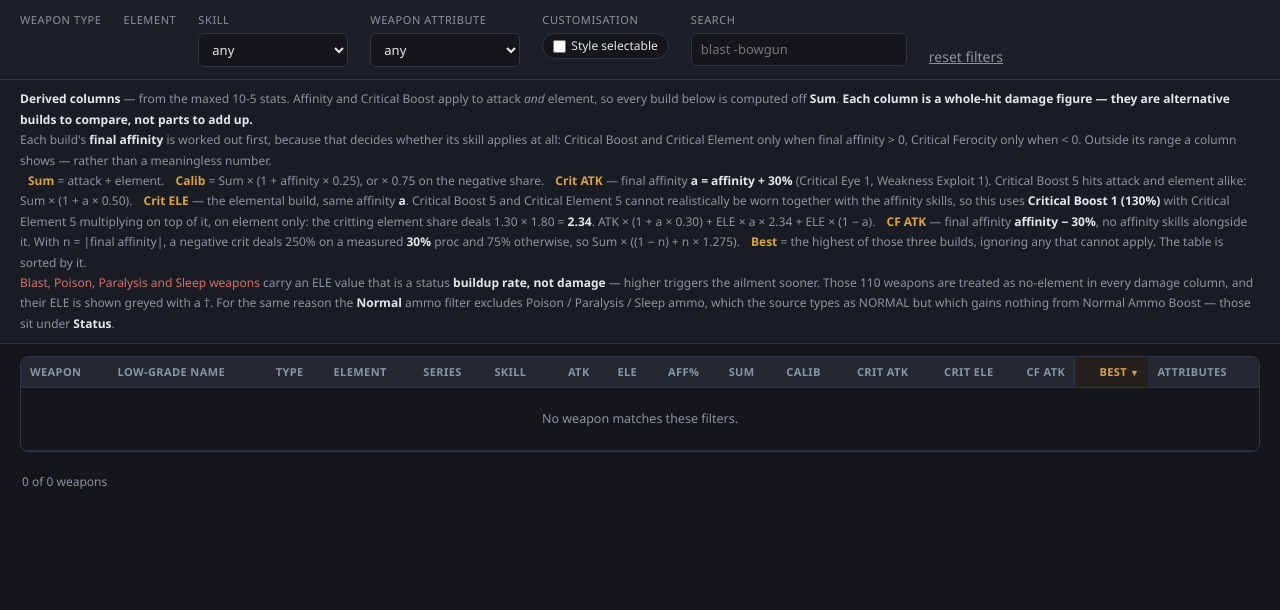
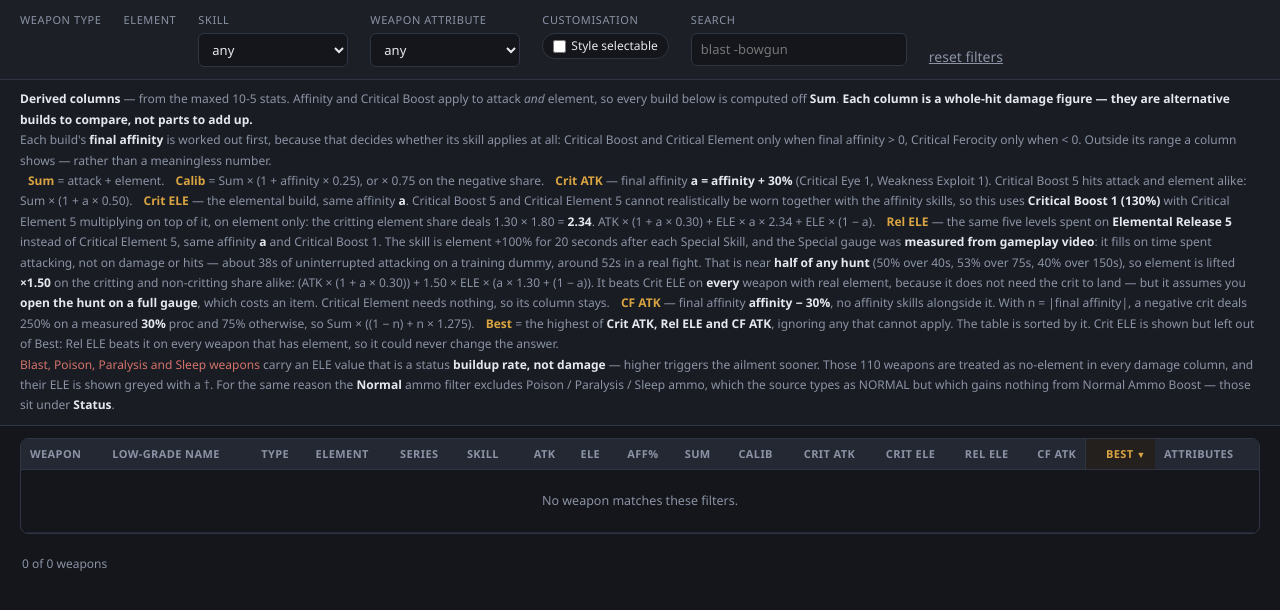
Before and after one commit to allenpluto/mhnow-db, a PHP site: page /weapons.php in a window 1280 px wide. Shown: the part 71-681 px from the top of the page. Run offline with PHP 8.4, Linux system fonts and the light colour scheme; data that the repository does not hold is empty.

Commit message:
Add a Rel ELE column, and drop Crit ELE out of Best
The weapon picker offered no element build for a weapon whose affinity stays
low: Critical Element only pays on a crit, so its column collapses towards
plain Sum exactly where element weapons most need help. Elemental Release pays
on every hit instead.

Rel ELE spends the same five levels on Elemental Release 5 rather than
Critical Element 5, keeping Critical Eye 1, Weakness Exploit 1 and Critical
Boost 1 beside it, so the two columns put one question: which of those two
skills is the better use of the same slots?

The answer is Elemental Release, on all 731 weapons where both columns apply,
checked against the rendered table rather than asserted. That is why Crit ELE
now sits outside the Best calculation - it could never change the answer, and
leaving it in implied otherwise. The column itself stays, because the two
builds are not equally free: Elemental Release's uptime assumes you open the
hunt on a full Special gauge, which costs an item in game, where Critical
Element asks for nothing.

The 1.50x element multiplier is not a guess. The Special gauge was timed off
gameplay video and fills on time spent attacking rather than on damage or
hits - about 38 seconds of uninterrupted attacking on a training dummy, around
52 in a real fight - and the skill runs 20 seconds a Special, which lands near
half of any hunt whatever its length.

Co-Authored-By: Claude Opus 5 <noreply@anthropic.com>

```diff
--- a/picker/weapons.js
+++ b/picker/weapons.js
@@ -28,6 +28,30 @@
   // together, so that column carries Critical Boost 1 (130%) instead of 5.
   var CRIT_BOOST_LOW = 0.30;  // Critical Boost 1 -> crit damage 130%
   var CRIT_ELEMENT = 1.80;    // Critical Element 5 -> element x1.8, on top of Critical Boost
+
+  // The Rel ELE column spends the same five levels on Elemental Release 5
+  // rather than Critical Element 5, keeping Critical Eye 1, Weakness Exploit 1
+  // and Critical Boost 1 alongside. So the two columns put one question:
+  // which of those two skills is the better use of the same slots?
+  //
+  // Elemental Release 5 is element +100% for 20 seconds after each Special
+  // Skill. The Special gauge was MEASURED off gameplay video, and it fills on
+  // time spent attacking rather than on damage or hits: about 38 seconds of
+  // uninterrupted attacking on a training dummy, around 52 in a real fight.
+  // At 20 seconds a Special that works out near half of any hunt - 50% over
+  // 40 seconds, 53% over 75, 40% over 150 - so the element multiplier is
+  // 1 + 1.00 x 0.50.
+  //
+  // THAT ASSUMES YOU OPEN THE HUNT ON A FULL GAUGE, which in game costs an
+  // item. Critical Element needs nothing, which is why its column stays even
+  // though it now loses on every element weapon in the data.
+  var ELEM_RELEASE = 1.00;      // Elemental Release 5 -> element +100% while up
+  var ELEM_RELEASE_UP = 0.50;   // measured; see above
+
+  // Critical Element is kept as a column but left OUT of Best. It is beaten by
+  // Elemental Release on all 420 weapons carrying real element, so including
+  // it could never change the answer, and leaving it in suggested otherwise.
+  var BEST_COLUMNS = ['critAtk', 'relEle', 'cfAtk'];
   var BASE_CRIT = 1.25;     // an ordinary crit is 125%
   var NEG_CRIT = 0.25;      // an ordinary negative crit is 75%, i.e. -25%
   var CF_AFFINITY = 30;     // Critical Ferocity 5 subtracts 30 affinity
@@ -70,7 +94,7 @@
 
     // --- builds carrying Critical Eye 1 + Weakness Exploit 1 --------------
     var c = clamp(w.aff + CRIT_AFFINITY) / 100;   // final affinity
-    var critAtk = null, critEle = null;
+    var critAtk = null, critEle = null, relEle = null;
     if (c >= 0) {
       // Critical Boost 5: the critting share of the whole hit deals 150%.
       critAtk = sum * (1 + c * CRIT_BOOST);
@@ -81,6 +105,14 @@
       critEle = w.atk * (1 + c * CRIT_BOOST_LOW)
               + ele * c * (1 + CRIT_BOOST_LOW) * CRIT_ELEMENT
               + ele * (1 - c);
+      // Same build with Elemental Release 5 in place of Critical Element 5.
+      // It lifts the weapon's element value itself, so it applies to the
+      // critting and non-critting shares alike — which is the whole reason it
+      // wins: it does not need the crit to happen.
+      var lifted = ele * (1 + ELEM_RELEASE * ELEM_RELEASE_UP);
+      relEle = w.atk * (1 + c * CRIT_BOOST_LOW)
+             + lifted * c * (1 + CRIT_BOOST_LOW)
+             + lifted * (1 - c);
     }
 
     // --- Critical Ferocity build ------------------------------------------
@@ -99,12 +131,15 @@
     // Best of the three builds. A build that cannot apply is null and simply
     // does not compete; at least one is always available, since the crit
     // columns only blank below -30 affinity and CF only above +30.
+    var all = { critAtk: critAtk, critEle: critEle, relEle: relEle, cfAtk: cfAtk };
     var best = null;
-    [critAtk, critEle, cfAtk].forEach(function (v) {
+    BEST_COLUMNS.forEach(function (k) {
+      var v = all[k];
       if (v !== null && (best === null || v > best)) best = v;
     });
 
-    return { sum: sum, calib: calib, critAtk: critAtk, critEle: critEle, cfAtk: cfAtk, best: best };
+    return { sum: sum, calib: calib, critAtk: critAtk, critEle: critEle,
+      relEle: relEle, cfAtk: cfAtk, best: best };
   }
 
   DATA.weapons.forEach(function (w) {
@@ -133,6 +168,7 @@
     { k: 'calib', h: 'Calib', num: true, calc: true, dp: 0 },
     { k: 'critAtk', h: 'Crit ATK', num: true, calc: true, dp: 0 },
     { k: 'critEle', h: 'Crit ELE', num: true, calc: true, dp: 0 },
+    { k: 'relEle', h: 'Rel ELE', num: true, calc: true, dp: 0 },
     { k: 'cfAtk', h: 'CF ATK', num: true, calc: true, dp: 0 },
     { k: 'best', h: 'Best', num: true, dp: 0, cls: 'bestcol' },
     { k: 'attrText', h: 'Attributes', cls: 'attr' },
--- a/picker/weapons.php
+++ b/picker/weapons.php
@@ -429,11 +429,23 @@ function asset($f) {
   <b>Critical Boost 1 (130%)</b> with Critical Element 5 multiplying on top of it, on element only:
   the critting element share deals 1.30 &times; 1.80 = <b>2.34</b>.
   ATK &times; (1 + a &times; 0.30) + ELE &times; a &times; 2.34 + ELE &times; (1 &minus; a).
+  <span class="a">Rel ELE</span> &mdash; the same five levels spent on <b>Elemental Release 5</b>
+  instead of Critical Element 5, same affinity <b>a</b> and Critical Boost 1.
+  The skill is element +100% for 20 seconds after each Special Skill, and the Special gauge was
+  <b>measured from gameplay video</b>: it fills on time spent attacking, not on damage or hits &mdash;
+  about 38s of uninterrupted attacking on a training dummy, around 52s in a real fight.
+  That is near <b>half of any hunt</b> (50% over 40s, 53% over 75s, 40% over 150s), so element is
+  lifted <b>&times;1.50</b> on the critting and non-critting share alike:
+  (ATK &times; (1 + a &times; 0.30)) + 1.50 &times; ELE &times; (a &times; 1.30 + (1 &minus; a)).
+  It beats Crit ELE on <b>every</b> weapon with real element, because it does not need the crit to land
+  &mdash; but it assumes you <b>open the hunt on a full gauge</b>, which costs an item.
+  Critical Element needs nothing, so its column stays.
   <span class="a">CF ATK</span> &mdash; final affinity <b>affinity &minus; 30%</b>, no affinity skills alongside it.
   With n = |final affinity|, a negative crit deals 250% on a measured <b>30%</b> proc and 75% otherwise,
   so Sum &times; ((1 &minus; n) + n &times; 1.275).
-  <span class="a">Best</span> = the highest of those three builds, ignoring any that cannot apply.
-  The table is sorted by it.
+  <span class="a">Best</span> = the highest of <b>Crit ATK, Rel ELE and CF ATK</b>, ignoring any that
+  cannot apply. The table is sorted by it. Crit ELE is shown but left out of Best: Rel ELE beats it on
+  every weapon that has element, so it could never change the answer.
   <br>
   <span class="warn">Blast, Poison, Paralysis and Sleep weapons</span> carry an ELE value that is a status
   <b>buildup rate, not damage</b> &mdash; higher triggers the ailment sooner. Those 110 weapons are treated
```
Also changed, not shown: docs/mhnow-weapon-picker.html (+1 -1 lines), mhnow-weapon-picker.html (+1 -1 lines).
